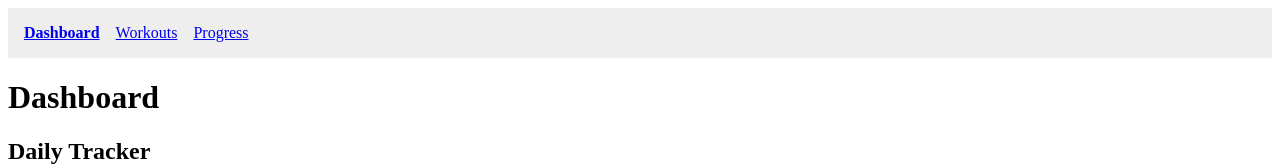
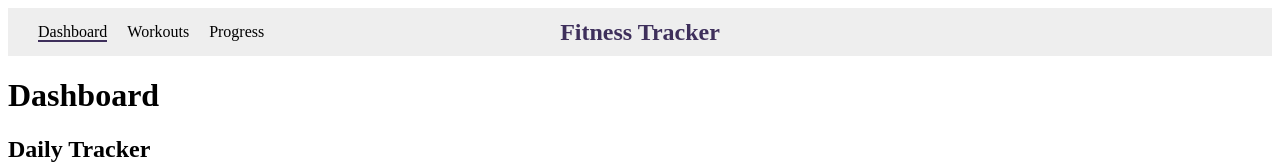
Before and after one commit to daliapoblano/fitnessTrackingApp, a React (Vite) app: page / in a window 1280 px wide. Shown: the top 166 px of the page. Built offline with nearby package versions, Linux system fonts and the light colour scheme.

Commit message:
Started implementing css styles for navbar and created navbar module

```diff
--- a/src/shared/Navbar.jsx
+++ b/src/shared/Navbar.jsx
@@ -1,36 +1,37 @@
 import { NavLink } from "react-router-dom";
+import styles from "./Navbar.module.css";
 
 function Navbar() {
   return (
-    <nav style={{ padding: "1rem", background: "#eee" }}>
+    <nav className={styles.navbar}>
+      <div className={styles.navLeft}>
         <NavLink
           to="/"
-        style={({ isActive }) => ({
-          marginRight: "1rem",
-          fontWeight: isActive ? "bold" : "normal"
-        })}
+          className={({ isActive }) => isActive ? styles.active : ""}
         >
           Dashboard
         </NavLink>
 
         <NavLink
           to="/workouts"
-        style={({ isActive }) => ({
-          marginRight: "1rem",
-          fontWeight: isActive ? "bold" : "normal"
-        })}
+          className={({ isActive }) => isActive ? styles.active : ""}
         >
           Workouts
         </NavLink>
 
         <NavLink
           to="/progress"
-        style={({ isActive }) => ({
-          fontWeight: isActive ? "bold" : "normal"
-        })}
+          className={({ isActive }) => isActive ? styles.active : ""}
         >
           Progress
         </NavLink>
+      </div>
+
+      <div className={styles.navCenter}>
+        <h2>Fitness Tracker</h2>
+      </div>
+
+      <div className={styles.navRight}></div>
     </nav>
   );
 }
--- /dev/null
+++ b/src/shared/Navbar.module.css
@@ -0,0 +1,35 @@
+.navbar {
+    display: flex;
+    align-items: center;
+    justify-content: space-between;
+    padding: 15px 30px;
+    background: #eee;
+    position: relative;
+  }
+
+  .navLeft a {
+    margin-right: 20px;
+    text-decoration: none;
+    color: black;
+    font-weight: 500;
+  }
+
+  .active {
+    font-weight: bold;
+    border-bottom: 2px solid #3e2f5b;
+  }
+
+  .navCenter {
+    position: absolute;
+    left: 50%;
+    transform: translateX(-50%);
+  }
+
+  .navCenter h2 {
+    margin: 0;
+    color: #3e2f5b;
+  }
+
+  .navRight {
+    width: 100px;
+  }
```
Lines whose indentation alone changed are shown as unchanged.
